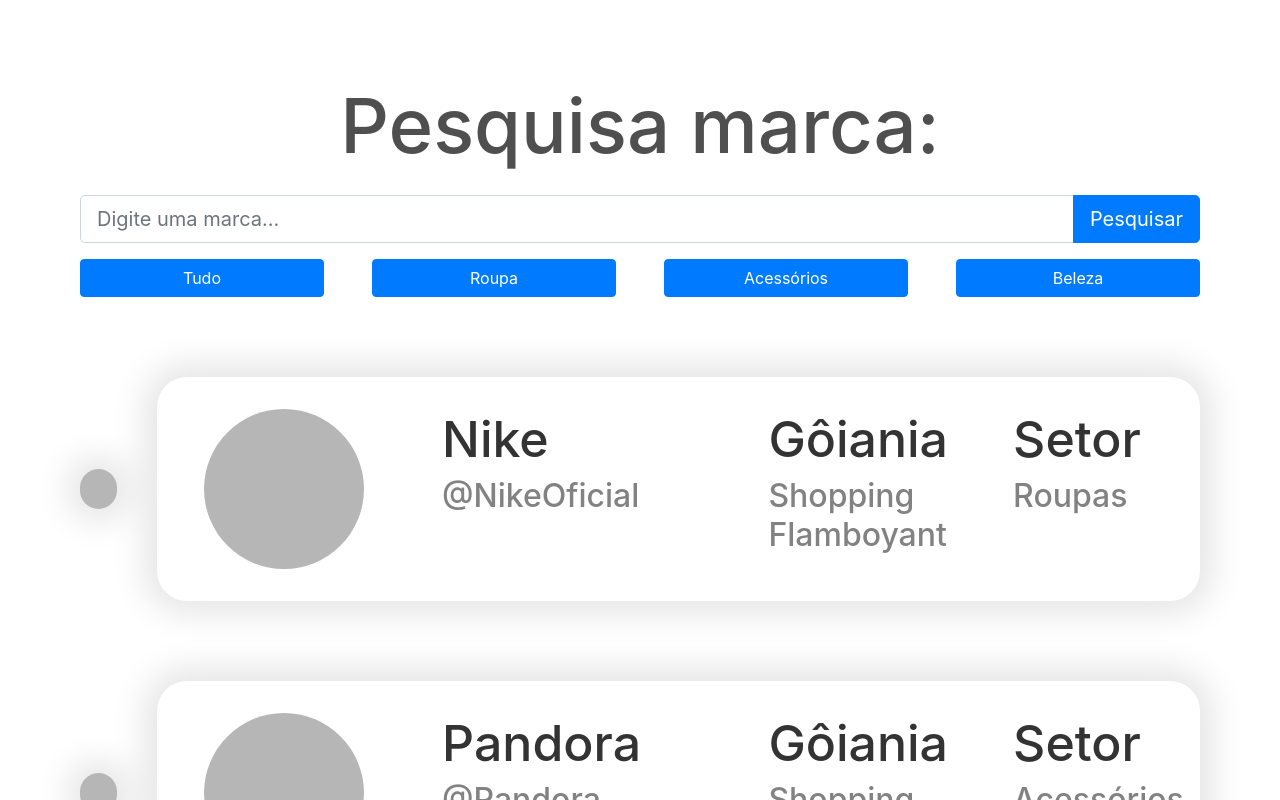
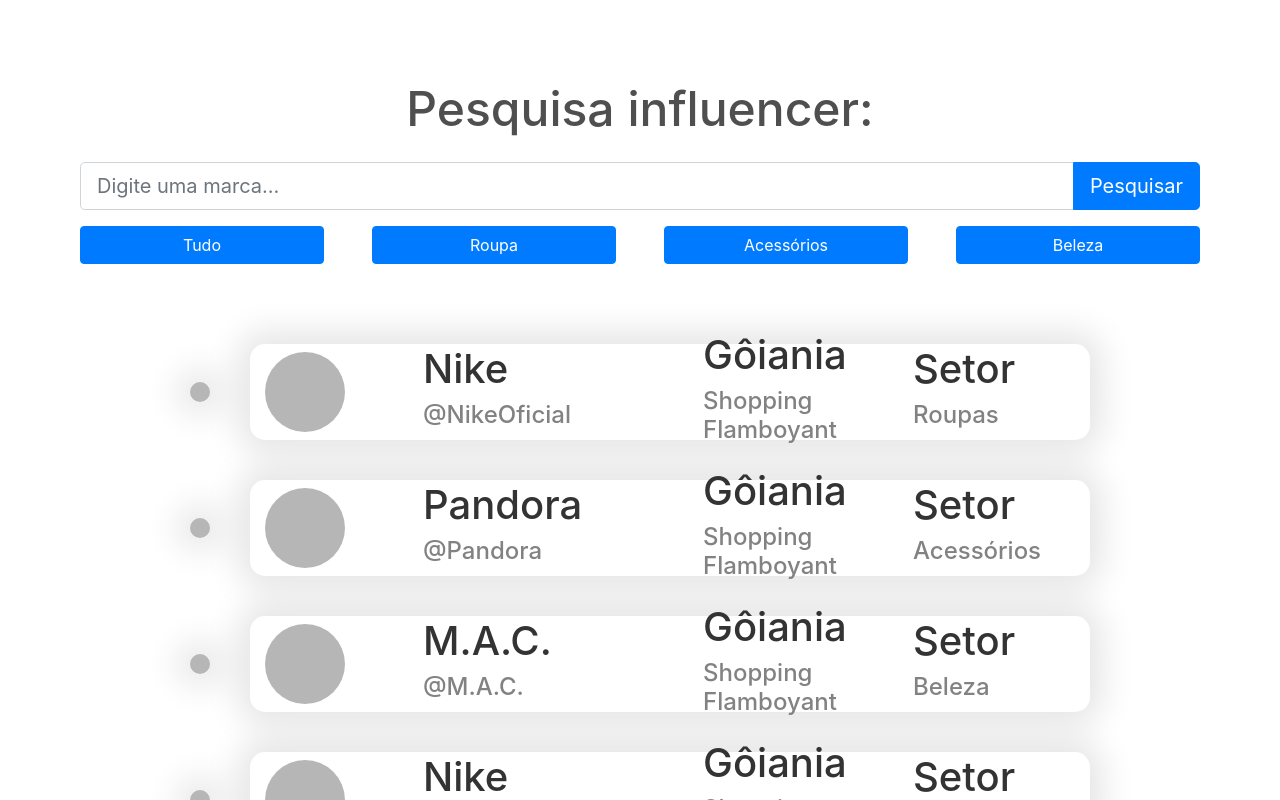
Before and after one commit to thallis-andre/Marketinf, a React (Create React App) app in the folder frontend/: page /empresa in a window 1280 px wide. Shown: the top 800 px of the page. Built offline with nearby package versions, Linux system fonts and the light colour scheme.

Commit message:
Padronizando telas

```diff
--- a/frontend/src/Pages/Empresa/Anúncios/anuncio.css
+++ b/frontend/src/Pages/Empresa/Anúncios/anuncio.css
@@ -11,3 +11,9 @@
     margin-bottom: 5px;
     border-radius: 100%;
 }
+
+.text-overflow{
+    overflow: hidden;
+    white-space: nowrap;
+    text-overflow: ellipsis;
+    }
--- a/frontend/src/Pages/Empresa/Anúncios/anuncio.js
+++ b/frontend/src/Pages/Empresa/Anúncios/anuncio.js
@@ -10,7 +10,7 @@
 export default function Anuncio() {
 
 
-    const [anuncios, setAnuncios] = useState([1, 2, 3, 4, 5, 6]);
+    const [anuncios, setAnuncios] = useState([1, 2, 3]);
 
 
 
@@ -63,7 +63,7 @@
                             <Col lg={3}>
                                 <div className="setor">
                                     <h2 className="title">Descrição</h2>
-                                    <h3 className="description">Procuro digital influencer com mais de 5 mil seguidores
+                                    <h3 className="description text-overflow">Procuro digital influencer com mais de 5 mil seguidores
                                     para divulgar meus produtos  </h3>
                                 </div>
                             </Col>
--- a/frontend/src/Pages/Empresa/empresa.css
+++ b/frontend/src/Pages/Empresa/empresa.css
@@ -11,7 +11,7 @@
 }
 
 .search-marca {
-    font-size: 76px;
+    font-size: 3em;
     color: #4F4F4F;
     text-align: center;
 
@@ -26,6 +26,7 @@
 .buttons-group {
     display: flex;
     justify-content: center;
+    margin-bottom: 80px;
 }
 
 .buttons-group Button {
@@ -63,14 +64,15 @@
 
 
 .empresa-list {
-    margin-top: 80px;
+    margin-top: 40px;
     display: flex;
     align-items: center;
+    justify-content: center;
 }
 
 .circle {
-    width: 40px;
-    height: 40px;
+    width: 20px;
+    height: 20px;
     border-radius: 50px;
     background-color: #B6B6B6;
     box-shadow: 0px 0px 33px 13px rgba(0,0,0,0.1);
@@ -79,17 +81,20 @@
 .empresa {
     display: flex;
     margin-left: 2.5em;
-    width: 100%;
+    align-items: center;
+    width: 75%;
+    height: 12vh;
     background-color: white;
-    border-radius: 30px;
-    padding: 2em;
+    border-radius: 15px;
+    padding: 0;
     box-shadow: 0px 0px 33px 13px rgba(0,0,0,0.1);
     cursor: pointer;
 }
 
 .foto {
-    width: 10em;
-    height: 10em;
+    width: 5em;
+    height: 5em;
+    margin: auto;
     border-radius: 50%;
     background-color: #B6B6B6;
     margin-right: 3em;
@@ -103,7 +108,7 @@
 
 .title{
     color: #333333;
-    font-size: 50px;
+    font-size: 2.5em;
     text-overflow: ellipsis;
     white-space: nowrap;
     overflow: hidden;
@@ -111,7 +116,7 @@
 
 .description{
     color: #828282;
-    font-size: 32px;
+    font-size: 1.5em;
 }
 
 .empresa:hover {
--- a/frontend/src/Pages/Empresa/empresa.js
+++ b/frontend/src/Pages/Empresa/empresa.js
@@ -62,7 +62,7 @@
 
             <div className="">
 
-                <h1 className="search-marca mb-4">Pesquisa marca:</h1>
+                <h1 className="search-marca mb-4">Pesquisa influencer:</h1>
 
                 <InputGroup className="mb-3 search-input" size="lg" >
                     <FormControl
@@ -88,8 +88,9 @@
                     <li className="empresa-list" key={anuncios.id}>
 
                         <div className="circle"></div>
+
+
                         <div className="empresa">
-
                             <Col>
                                 <div className="foto"></div>
                             </Col>
@@ -122,7 +123,6 @@
                                     </Collapse>
                                 </div>
                             </Col>
-
                         </div>
                     </li>
                 ))}
--- a/frontend/src/Pages/Influencer/influencer.css
+++ b/frontend/src/Pages/Influencer/influencer.css
@@ -11,7 +11,7 @@
 }
 
 .search-marca {
-    font-size: 76px;
+    font-size: 3em;
     color: #4F4F4F;
     text-align: center;
 
@@ -26,6 +26,7 @@
 .buttons-group {
     display: flex;
     justify-content: center;
+    margin-bottom: 80px;
 }
 
 .buttons-group Button {
@@ -63,14 +64,15 @@
 
 
 .empresa-list {
-    margin-top: 80px;
+    margin-top: 40px;
     display: flex;
     align-items: center;
+    justify-content: center;
 }
 
 .circle {
-    width: 40px;
-    height: 40px;
+    width: 20px;
+    height: 20px;
     border-radius: 50px;
     background-color: #B6B6B6;
     box-shadow: 0px 0px 33px 13px rgba(0,0,0,0.1);
@@ -79,17 +81,20 @@
 .empresa {
     display: flex;
     margin-left: 2.5em;
-    width: 100%;
+    align-items: center;
+    width: 75%;
+    height: 12vh;
     background-color: white;
-    border-radius: 30px;
-    padding: 2em;
+    border-radius: 15px;
+    padding: 0;
     box-shadow: 0px 0px 33px 13px rgba(0,0,0,0.1);
     cursor: pointer;
 }
 
 .foto {
-    width: 10em;
-    height: 10em;
+    width: 5em;
+    height: 5em;
+    margin: auto;
     border-radius: 50%;
     background-color: #B6B6B6;
     margin-right: 3em;
@@ -103,7 +108,7 @@
 
 .title{
     color: #333333;
-    font-size: 50px;
+    font-size: 2.5em;
     text-overflow: ellipsis;
     white-space: nowrap;
     overflow: hidden;
@@ -111,7 +116,7 @@
 
 .description{
     color: #828282;
-    font-size: 32px;
+    font-size: 1.5em;
 }
 
 .empresa:hover {
```
